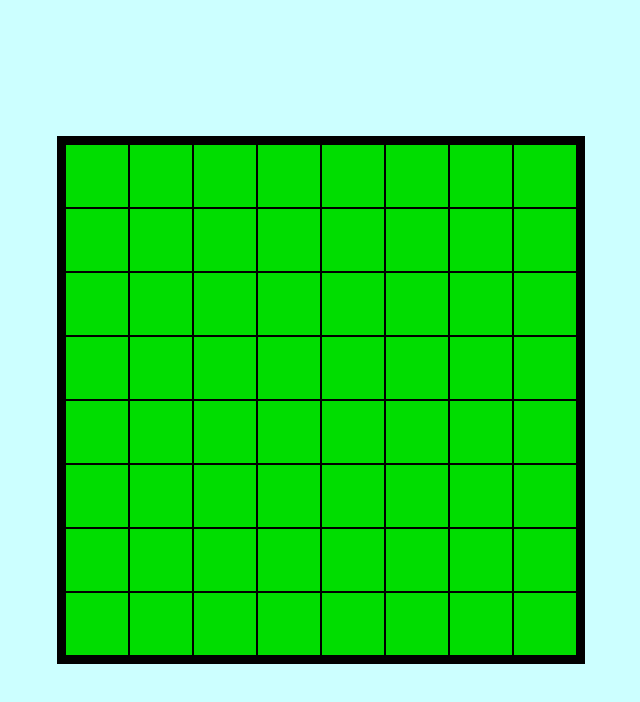
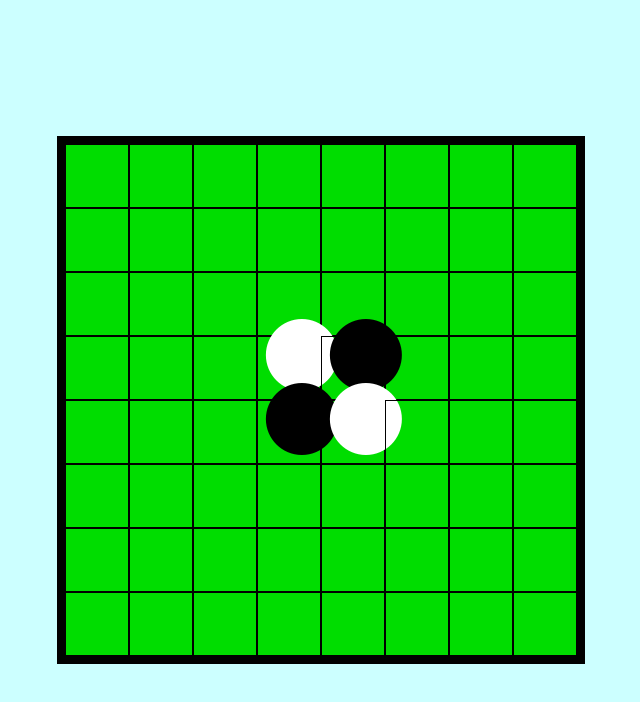
Before and after one commit to kado17/othello, a Next.js app: page / in a window 1280 px wide. Shown: the top 702 px of the page, without its empty margins (319-959 px from the left). Built offline with nearby package versions, Linux system fonts and the light colour scheme.

Commit message:
diskの仮追加

```diff
--- a/pages/index.tsx
+++ b/pages/index.tsx
@@ -1,5 +1,7 @@
 import type { NextPage } from 'next'
 import styled from 'styled-components'
+
+const COLOR = ['white', 'black']
 
 const Container = styled.div`
   display: flex;
@@ -17,31 +19,40 @@ const Board = styled.div`
   border: 1vh solid black;
 `
 
-const Sqaure = styled.div`
+const Sqaure = styled.div<{ num: number }>`
   display: inline-block;
   width: 8vh;
   height: 8vh;
+  font-size: 12vh;
+  line-height: 4.5vh;
   vertical-align: bottom;
-  background-repeat: no-repeat;
-  background-position: -50vh 0;
-  background-size: 70vh 5vh;
+  text-align: center;
+  color: ${({ num }) => (0 === num || num === 1 ? COLOR[num] : '')};
   border: 0.2vh solid black;
 `
 
 const Home: NextPage = () => {
   const board = [
-    [0, 0, 0, 0, 0, 0, 0, 0],
-    [0, 0, 0, 0, 0, 0, 0, 0],
-    [0, 0, 0, 0, 0, 0, 0, 0],
-    [0, 0, 0, 0, 0, 0, 0, 0],
-    [0, 0, 0, 0, 0, 0, 0, 0],
-    [0, 0, 0, 0, 0, 0, 0, 0],
-    [0, 0, 0, 0, 0, 0, 0, 0],
-    [0, 0, 0, 0, 0, 0, 0, 0],
+    [9, 9, 9, 9, 9, 9, 9, 9],
+    [9, 9, 9, 9, 9, 9, 9, 9],
+    [9, 9, 9, 9, 9, 9, 9, 9],
+    [9, 9, 9, 0, 1, 9, 9, 9],
+    [9, 9, 9, 1, 0, 9, 9, 9],
+    [9, 9, 9, 9, 9, 9, 9, 9],
+    [9, 9, 9, 9, 9, 9, 9, 9],
+    [9, 9, 9, 9, 9, 9, 9, 9],
   ]
   return (
     <Container>
-      <Board>{board.map((row, y) => row.map((num, x) => <Sqaure key={`${x}-${y}`} />))}</Board>
+      <Board>
+        {board.map((row, y) =>
+          row.map((num, x) => (
+            <Sqaure key={`${x}-${y}`} num={num}>
+              {0 <= num && num <= 1 ? '●' : ''}
+            </Sqaure>
+          ))
+        )}
+      </Board>
     </Container>
   )
 }
```
